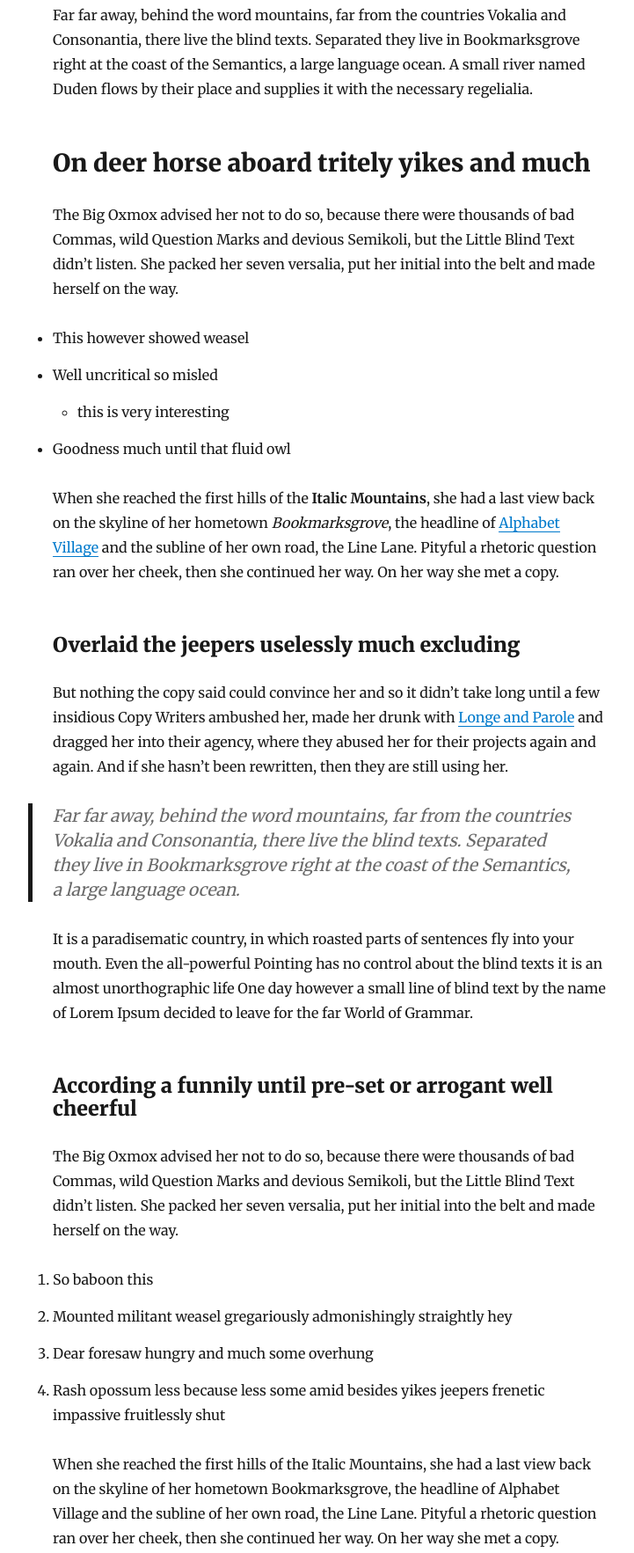
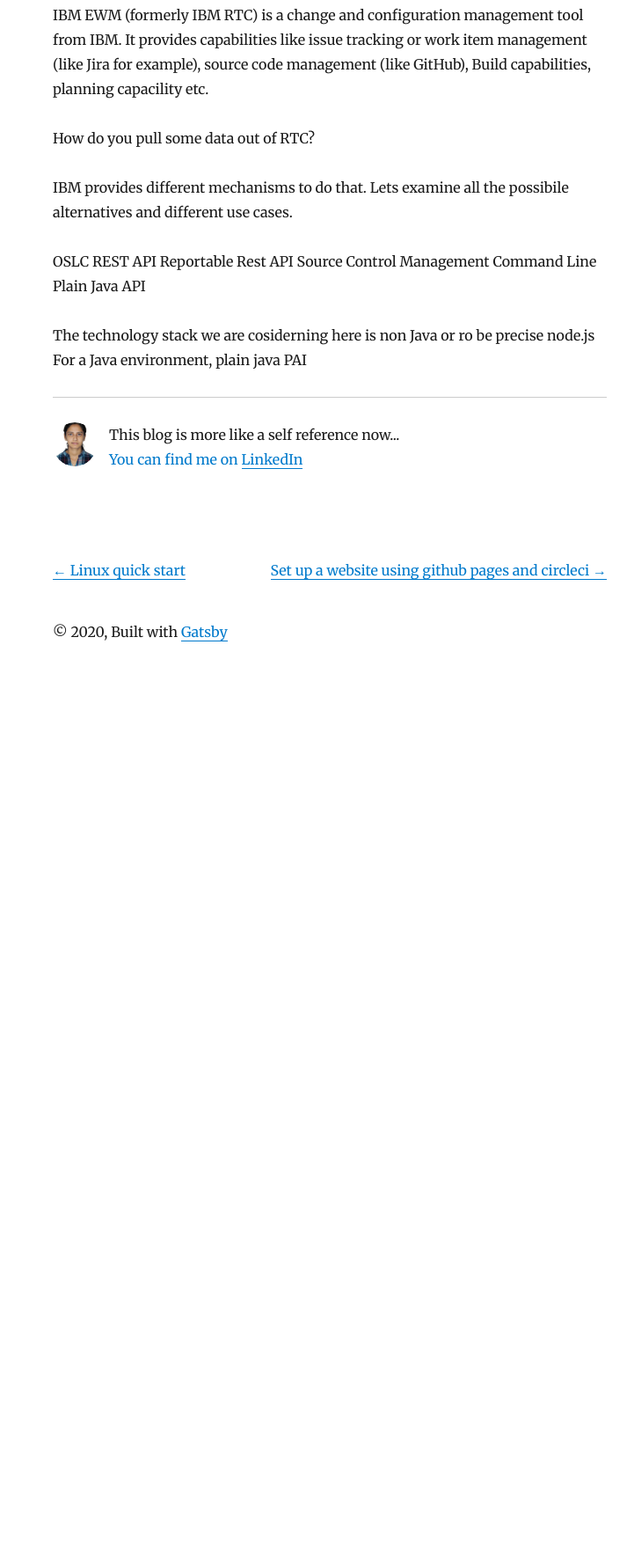
Before and after one commit to deepaannjohn/deepaannjohn.github.io, a Gatsby site in the folder gatsby/: page /rtc/ in a window 1280 px wide. Shown: the part 236-2001 px from the top of the page at 88% size, without its empty margins (265-986 px from the left). After the commit the page ends 1010 px from the top, so only its background shows below. Built offline with nearby package versions, Linux system fonts and the light colour scheme; Gatsby itself is replaced by a stand-in of ours; some packages are replaced by stand-ins of ours.

Commit message:
updating rtc blog

```diff
--- a/gatsby/content/blog/rtc/index.md
+++ b/gatsby/content/blog/rtc/index.md
@@ -4,105 +4,17 @@
 description: Pulling some information from IBM Rational Team Concert (RTC) or currently EWM from nodejs environment.
 ---
 
-Far far away, behind the word mountains, far from the countries Vokalia and
-Consonantia, there live the blind texts. Separated they live in Bookmarksgrove
-right at the coast of the Semantics, a large language ocean. A small river named
-Duden flows by their place and supplies it with the necessary regelialia.
+IBM EWM (formerly IBM RTC) is a change and configuration management tool from IBM. It provides capabilities like
+issue tracking or work item management (like Jira for example), source code management (like GitHub), Build capabilities, planning capacility etc.
 
-## On deer horse aboard tritely yikes and much
+How do you pull some data out of RTC?
 
-The Big Oxmox advised her not to do so, because there were thousands of bad
-Commas, wild Question Marks and devious Semikoli, but the Little Blind Text
-didn’t listen. She packed her seven versalia, put her initial into the belt and
-made herself on the way.
+IBM provides different mechanisms to do that. Lets examine all the possibile alternatives and different use cases.
 
-- This however showed weasel
-- Well uncritical so misled
-  - this is very interesting
-- Goodness much until that fluid owl
+OSLC REST API
+Reportable Rest API
+Source Control Management Command Line
+Plain Java API
 
-When she reached the first hills of the **Italic Mountains**, she had a last
-view back on the skyline of her hometown _Bookmarksgrove_, the headline of
-[Alphabet Village](http://google.com) and the subline of her own road, the Line
-Lane. Pityful a rhetoric question ran over her cheek, then she continued her
-way. On her way she met a copy.
-
-### Overlaid the jeepers uselessly much excluding
-
-But nothing the copy said could convince her and so it didn’t take long until a
-few insidious Copy Writers ambushed her, made her drunk with
-[Longe and Parole](http://google.com) and dragged her into their agency, where
-they abused her for their projects again and again. And if she hasn’t been
-rewritten, then they are still using her.
-
-> Far far away, behind the word mountains, far from the countries Vokalia and
-> Consonantia, there live the blind texts. Separated they live in Bookmarksgrove
-> right at the coast of the Semantics, a large language ocean.
-
-It is a paradisematic country, in which roasted parts of sentences fly into your
-mouth. Even the all-powerful Pointing has no control about the blind texts it is
-an almost unorthographic life One day however a small line of blind text by the
-name of Lorem Ipsum decided to leave for the far World of Grammar.
-
-### According a funnily until pre-set or arrogant well cheerful
-
-The Big Oxmox advised her not to do so, because there were thousands of bad
-Commas, wild Question Marks and devious Semikoli, but the Little Blind Text
-didn’t listen. She packed her seven versalia, put her initial into the belt and
-made herself on the way.
-
-1.  So baboon this
-2.  Mounted militant weasel gregariously admonishingly straightly hey
-3.  Dear foresaw hungry and much some overhung
-4.  Rash opossum less because less some amid besides yikes jeepers frenetic
-    impassive fruitlessly shut
-
-When she reached the first hills of the Italic Mountains, she had a last view
-back on the skyline of her hometown Bookmarksgrove, the headline of Alphabet
-Village and the subline of her own road, the Line Lane. Pityful a rhetoric
-question ran over her cheek, then she continued her way. On her way she met a
-copy.
-
-> The copy warned the Little Blind Text, that where it came from it would have
-> been rewritten a thousand times and everything that was left from its origin
-> would be the word "and" and the Little Blind Text should turn around and
-> return to its own, safe country.
-
-But nothing the copy said could convince her and so it didn’t take long until a
-few insidious Copy Writers ambushed her, made her drunk with Longe and Parole
-and dragged her into their agency, where they abused her for their projects
-again and again. And if she hasn’t been rewritten, then they are still using
-her. Far far away, behind the word mountains, far from the countries Vokalia and
-Consonantia, there live the blind texts.
-
-#### Silent delightfully including because before one up barring chameleon
-
-Separated they live in Bookmarksgrove right at the coast of the Semantics, a
-large language ocean. A small river named Duden flows by their place and
-supplies it with the necessary regelialia. It is a paradisematic country, in
-which roasted parts of sentences fly into your mouth.
-
-Even the all-powerful Pointing has no control about the blind texts it is an
-almost unorthographic life One day however a small line of blind text by the
-name of Lorem Ipsum decided to leave for the far World of Grammar. The Big Oxmox
-advised her not to do so, because there were thousands of bad Commas, wild
-Question Marks and devious Semikoli, but the Little Blind Text didn’t listen.
-
-##### Wherever far wow thus a squirrel raccoon jeez jaguar this from along
-
-She packed her seven versalia, put her initial into the belt and made herself on
-the way. When she reached the first hills of the Italic Mountains, she had a
-last view back on the skyline of her hometown Bookmarksgrove, the headline of
-Alphabet Village and the subline of her own road, the Line Lane. Pityful a
-rhetoric question ran over her cheek, then she continued her way. On her way she
-met a copy.
-
-###### Slapped cozy a that lightheartedly and far
-
-The copy warned the Little Blind Text, that where it came from it would have
-been rewritten a thousand times and everything that was left from its origin
-would be the word "and" and the Little Blind Text should turn around and return
-to its own, safe country. But nothing the copy said could convince her and so it
-didn’t take long until a few insidious Copy Writers ambushed her, made her drunk
-with Longe and Parole and dragged her into their agency, where they abused her
-for their projects again and again.
+The technology stack we are cosiderning here is non Java or ro be precise node.js
+For a Java environment, plain java PAI
```
